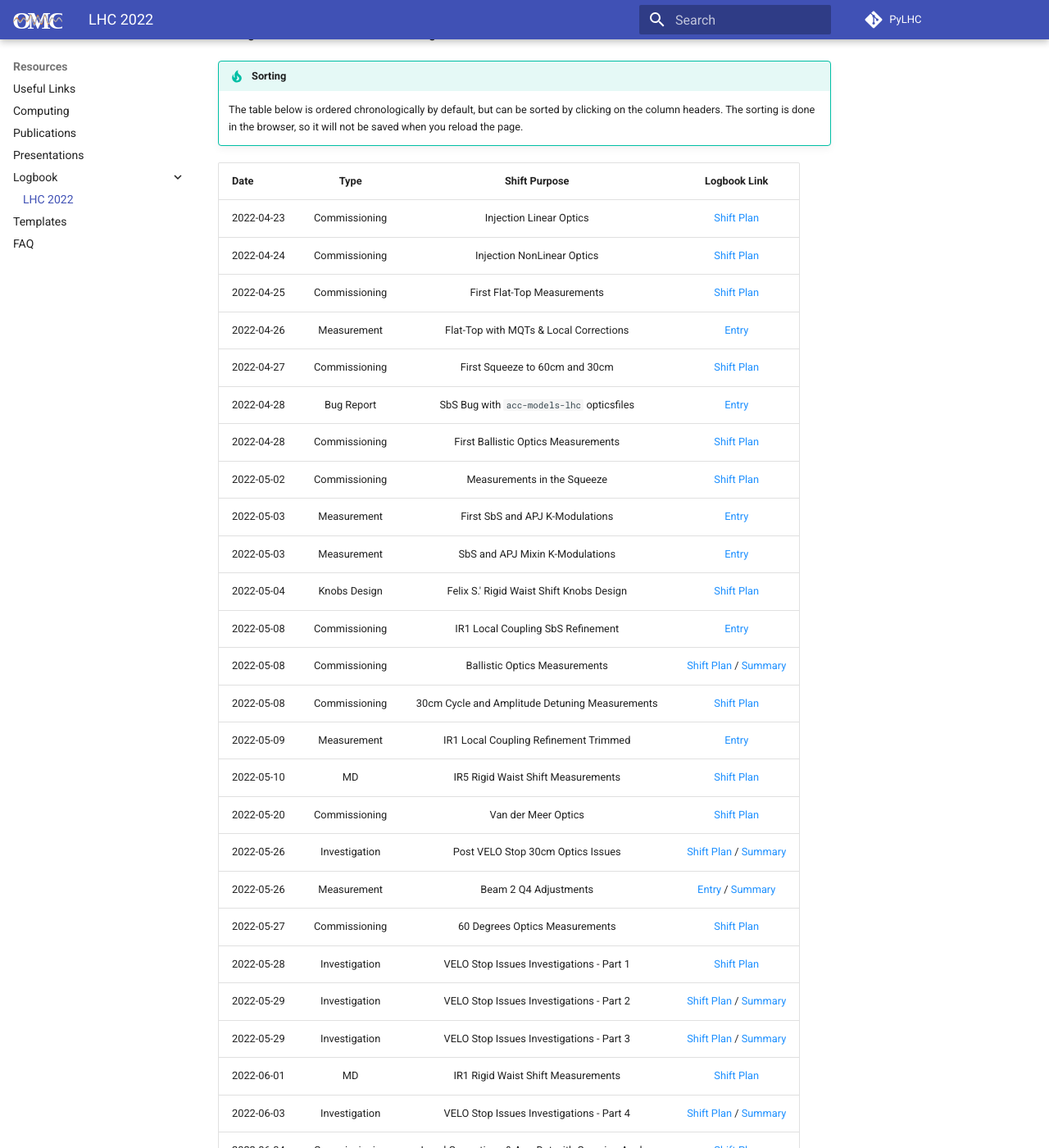
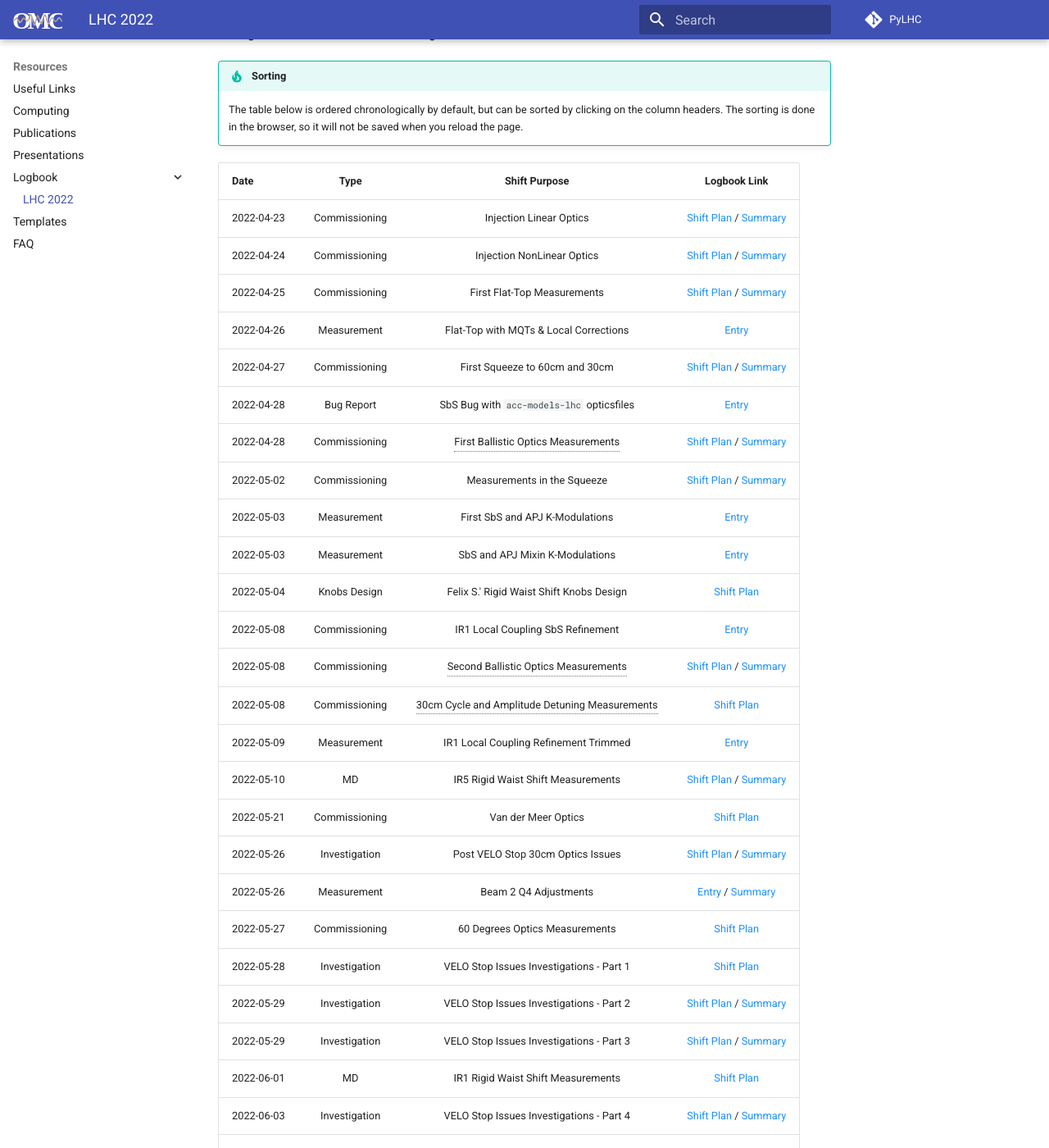
Before and after one commit to pylhc/pylhc.github.io, an MkDocs documentation site: the page built from docs/resources/logbook/2022_lhc.md, in a window 1280 px wide and 1400 px high, scrolled down 225 px. Shown: the whole window at 82% size. Built offline with MkDocs 1.6.1 and Material for MkDocs 9.7.7, drawn with Linux system fonts in a browser that asks for light colours; comment, search, counter and statistics services are not loaded; some of the changed lines change nothing that is shown.

Commit message:
nicer tooltips, more summaries

```diff
--- a/docs/javascripts/config.js
+++ b/docs/javascripts/config.js
@@ -19,3 +19,13 @@
   window.open(this.getAttribute("src"), '_blank');
 })
 };
+
+
+// var elements = document.getElementsByClassName("tooltip");
+var elements = document.getElementsByTagName("abbr");
+for (var i = 0; i < elements.length; i++) {
+    elements[i].ariaLabel = elements[i].getAttribute("title");
+    elements[i].removeAttribute("title");
+    elements[i].setAttribute("class", "hint--top hint--large");
+
+};
--- a/docs/resources/logbook/2022_lhc.md
+++ b/docs/resources/logbook/2022_lhc.md
@@ -10,23 +10,23 @@
 
 | Date       |     Type      |                   Shift Purpose                   |                                                                        Logbook Link                                                                        |
 | :--------- | :-----------: | :-----------------------------------------------: | :--------------------------------------------------------------------------------------------------------------------------------------------------------: |
-| 2022-04-23 | Commissioning |              Injection Linear Optics              |                                                [Shift Plan][inj_linear_optics]{target=\_blank .cern_login}                                                 |
-| 2022-04-24 | Commissioning |            Injection NonLinear Optics             |                                               [Shift Plan][ink_nonlinear_optics]{target=\_blank .cern_login}                                               |
-| 2022-04-25 | Commissioning |            First Flat-Top Measurements            |                                               [Shift Plan][first_ramp_flat_top]{target=\_blank .cern_login}                                                |
+| 2022-04-23 | Commissioning |              Injection Linear Optics              |                                                [Shift Plan][inj_linear_optics]{target=\_blank .cern_login} /  [Summary][inj_linear_optics_sum]{target=\_blank .cern_login}                                               |
+| 2022-04-24 | Commissioning |            Injection NonLinear Optics             |                                               [Shift Plan][ink_nonlinear_optics]{target=\_blank .cern_login} / [Summary][ink_nonlinear_optics_sum]{target=\_blank .cern_login}                                               |
+| 2022-04-25 | Commissioning |            First Flat-Top Measurements            |                                               [Shift Plan][first_ramp_flat_top]{target=\_blank .cern_login} / [Summary][first_ramp_flat_top_sum]{target=\_blank .cern_login}                                                |
 | 2022-04-26 |  Measurement  |      Flat-Top with MQTs & Local Corrections       |                                                [Entry][flattop_mqts_local_corr]{target=\_blank .cern_login}                                                |
-| 2022-04-27 | Commissioning |          First Squeeze to 60cm and 30cm           |                                              [Shift Plan][first_flattop_squeeze]{target=\_blank .cern_login}                                               |
+| 2022-04-27 | Commissioning |          First Squeeze to 60cm and 30cm           |                                              [Shift Plan][first_flattop_squeeze]{target=\_blank .cern_login} / [Summary][first_flattop_squeeze_sum]{target=\_blank .cern_login}                                               |
 | 2022-04-28 |  Bug Report   |     SbS Bug with `acc-models-lhc` opticsfiles     |                                                  [Entry][opticsfile_sbs_bug]{target=\_blank .cern_login}                                                   |
-| 2022-04-28 | Commissioning |        First Ballistic Optics Measurements        |                                              [Shift Plan][first_ballistic_optics]{target=\_blank .cern_login}                                              |
-| 2022-05-02 | Commissioning |            Measurements in the Squeeze            |                                               [Shift Plan][squeeze_measurements]{target=\_blank .cern_login}                                               |
+| 2022-04-28 | Commissioning |        First Ballistic Optics Measurements        |         [Shift Plan][first_ballistic_optics]{target=\_blank .cern_login} / [Summary][first_ballistic_optics_sum]{target=\_blank .cern_login}               |
+| 2022-05-02 | Commissioning |            Measurements in the Squeeze            |                                               [Shift Plan][squeeze_measurements]{target=\_blank .cern_login} / [Summary][squeeze_measurements_sum]{target=\_blank .cern_login}                                               |
 | 2022-05-03 |  Measurement  |          First SbS and APJ K-Modulations          |                                                  [Entry][first_sbs_apj_kmod]{target=\_blank .cern_login}                                                   |
 | 2022-05-03 |  Measurement  |          SbS and APJ Mixin K-Modulations          |                                                  [Entry][sbs_apj_mixin_kmod]{target=\_blank .cern_login}                                                   |
 | 2022-05-04 | Knobs Design  |     Felix S.' Rigid Waist Shift Knobs Design      |                                          [Shift Plan][rigid_waist_shift_knobs_design]{target=\_blank .cern_login}                                          |
 | 2022-05-08 | Commissioning |         IR1 Local Coupling SbS Refinement         |                                           [Entry][ir1_local_coupling_sbs_refinement]{target=\_blank .cern_login}                                           |
-| 2022-05-08 | Commissioning |           Ballistic Optics Measurements           |     [Shift Plan][ballistic_optics_measurements]{target=\_blank .cern_login} / [Summary][ballistic_optics_measurements_sum]{target=\_blank .cern_login}     |
+| 2022-05-08 | Commissioning |       Second Ballistic Optics Measurements        |     [Shift Plan][ballistic_optics_measurements]{target=\_blank .cern_login} / [Summary][ballistic_optics_measurements_sum]{target=\_blank .cern_login}     |
 | 2022-05-08 | Commissioning |  30cm Cycle and Amplitude Detuning Measurements   |                                         [Shift Plan][30cm_cycle_first_nonlinear_corr]{target=\_blank .cern_login}                                          |
 | 2022-05-09 |  Measurement  |       IR1 Local Coupling Refinement Trimmed       |                                          [Entry][ir1_local_coupling_refinement_trim]{target=\_blank .cern_login}                                           |
-| 2022-05-10 |      MD       |        IR5 Rigid Waist Shift Measurements         |                                        [Shift Plan][ir5_rigid_waist_shift_measurements]{target=\_blank .cern_login}                                        |
-| 2022-05-20 | Commissioning |                Van der Meer Optics                |                                         [Shift Plan][van_der_meer_optics_measurements]{target=\_blank .cern_login}                                         |
+| 2022-05-10 |      MD       |        IR5 Rigid Waist Shift Measurements         |                                        [Shift Plan][ir5_rigid_waist_shift_measurements]{target=\_blank .cern_login} / [Summary][ir5_rigid_waist_shift_measurements_sum]{target=\_blank .cern_login}                                        |
+| 2022-05-21 | Commissioning |                Van der Meer Optics                |                                         [Shift Plan][van_der_meer_optics_measurements]{target=\_blank .cern_login}                                         |
 | 2022-05-26 | Investigation |         Post VELO Stop 30cm Optics Issues         | [Shift Plan][post_velo_stop_30cm_optics_issues]{target=\_blank .cern_login} / [Summary][post_velo_stop_summary_and_new_knobs]{target=\_blank .cern_login}  |
 | 2022-05-26 |  Measurement  |               Beam 2 Q4 Adjustments               |  [Entry][beam_2_q4_adjustments_post_velo_stop]{target=\_blank .cern_login} / [Summary][post_velo_stop_summary_and_new_knobs]{target=\_blank .cern_login}   |
 | 2022-05-27 | Commissioning |          60 Degrees Optics Measurements           |                                          [Shift Plan][60_degrees_optics_measurements]{target=\_blank .cern_login}                                          |
@@ -35,7 +35,7 @@
 | 2022-05-29 | Investigation |     VELO Stop Issues Investigations - Part 3      | [Shift Plan][velo_stop_issues_investigations_3]{target=\_blank .cern_login} / [Summary][velo_stop_issues_investigations_3_sum]{target=\_blank .cern_login} |
 | 2022-06-01 |      MD       |        IR1 Rigid Waist Shift Measurements         |                                        [Shift Plan][ir1_rigid_waist_shift_measurements]{target=\_blank .cern_login}                                        |
 | 2022-06-03 | Investigation |     VELO Stop Issues Investigations - Part 4      | [Shift Plan][velo_stop_issues_investigations_4]{target=\_blank .cern_login} / [Summary][velo_stop_issues_investigations_4_sum]{target=\_blank .cern_login} |
-| 2022-06-04 | Commissioning |  Local Corrections & AmpDet with Crossing Angles  |                                        [Shift Plan][local_corr_ampdet_crossing_angles]{target=\_blank .cern_login}                                         |
+| 2022-06-04 | Commissioning |  Local Corrections & AmpDet with Crossing Angles  | [Shift Plan][local_corr_ampdet_crossing_angles]{target=\_blank .cern_login} / [Summary][local_corr_ampdet_crossing_angles_sum]{target=\_blank .cern_login} |
 | 2022-06-06 | Commissioning | Measurements and Corrections with Crossing Angles |                                        [Shift Plan][measurements_corr_crossing_angles]{target=\_blank .cern_login}                                         |
 | 2022-06-09 | Commissioning |    New Global Corrections with Crossing Angles    |                                         [Shift Plan][new_global_corr_crossing_angles]{target=\_blank .cern_login}                                          |
 | 2022-06-10 | Commissioning |   Measurements & K-Modulation at 60cm and 45cm    |                                       [Shift Plan][measurements_kmod_60cm_45cm_new_corr]{target=\_blank .cern_login}                                       |
@@ -51,13 +51,19 @@
 
 <!-- All the links below -->
 [inj_linear_optics]:                        https://be-op-logbook.web.cern.ch/elogbook-server/#/logbook?logbookId=1081&dateFrom=2022-04-23T00%3A00%3A00&dateTo=2022-04-23T23%3A59%3A59&eventToHighlight=3540426
+[inj_linear_optics_sum]:                    https://be-op-logbook.web.cern.ch/elogbook-server/#/logbook?logbookId=1081&dateFrom=2022-04-23T00%3A00%3A00&dateTo=2022-04-23T23%3A59%3A59&eventToHighlight=3540526
 [ink_nonlinear_optics]:                     https://be-op-logbook.web.cern.ch/elogbook-server/#/logbook?logbookId=1081&dateFrom=2022-04-24T00%3A00%3A00&dateTo=2022-04-24T23%3A59%3A59&eventToHighlight=3540908
+[ink_nonlinear_optics_sum]:                 https://be-op-logbook.web.cern.ch/elogbook-server/#/logbook?logbookId=1081&dateFrom=2022-04-24T00%3A00%3A00&dateTo=2022-04-24T23%3A59%3A59&eventToHighlight=3541014
 [first_ramp_flat_top]:                      https://be-op-logbook.web.cern.ch/elogbook-server/#/logbook?logbookId=1081&dateFrom=2022-04-25T00%3A00%3A00&dateTo=2022-04-25T23%3A59%3A59&eventToHighlight=3541353
+[first_ramp_flat_top_sum]:                  https://be-op-logbook.web.cern.ch/elogbook-server/#/logbook?logbookId=1081&dateFrom=2022-04-25T00%3A00%3A00&dateTo=2022-04-25T23%3A59%3A59&eventToHighlight=3541731
 [flattop_mqts_local_corr]:                  https://be-op-logbook.web.cern.ch/elogbook-server/#/logbook?logbookId=1081&dateFrom=2022-04-26T00%3A00%3A00&dateTo=2022-04-26T23%3A59%3A59&eventToHighlight=3542145
 [first_flattop_squeeze]:                    https://be-op-logbook.web.cern.ch/elogbook-server/#/logbook?logbookId=1081&dateFrom=2022-04-27T00%3A00%3A00&dateTo=2022-04-27T23%3A59%3A59&eventToHighlight=3543086
+[first_flattop_squeeze_sum]:                https://be-op-logbook.web.cern.ch/elogbook-server/#/logbook?logbookId=1081&dateFrom=2022-04-28T00%3A00%3A00&dateTo=2022-04-28T23%3A59%3A59&eventToHighlight=3543219
 [opticsfile_sbs_bug]:                       https://be-op-logbook.web.cern.ch/elogbook-server/#/logbook?logbookId=1081&dateFrom=2022-04-28T00%3A00%3A00&dateTo=2022-04-28T23%3A59%3A59&eventToHighlight=3543196
 [first_ballistic_optics]:                   https://be-op-logbook.web.cern.ch/elogbook-server/#/logbook?logbookId=1081&dateFrom=2022-04-28T00%3A00%3A00&dateTo=2022-04-28T23%3A59%3A59&eventToHighlight=3543823
+[first_ballistic_optics_sum]:               https://be-op-logbook.web.cern.ch/elogbook-server/#/logbook?logbookId=1081&dateFrom=2022-04-28T00%3A00%3A00&dateTo=2022-04-28T23%3A59%3A59&eventToHighlight=3543708
 [squeeze_measurements]:                     https://be-op-logbook.web.cern.ch/elogbook-server/#/logbook?logbookId=1081&dateFrom=2022-05-02T00%3A00%3A00&dateTo=2022-05-02T23%3A59%3A59&eventToHighlight=3544650
+[squeeze_measurements_sum]:                 https://be-op-logbook.web.cern.ch/elogbook-server/#/logbook?logbookId=1081&dateFrom=2022-05-03T00%3A00%3A00&dateTo=2022-05-03T23%3A59%3A59&eventToHighlight=3545202
 [first_sbs_apj_kmod]:                       https://be-op-logbook.web.cern.ch/elogbook-server/#/logbook?logbookId=1081&dateFrom=2022-05-03T00%3A00%3A00&dateTo=2022-05-03T23%3A59%3A59&eventToHighlight=3544761
 [sbs_apj_mixin_kmod]:                       https://be-op-logbook.web.cern.ch/elogbook-server/#/logbook?logbookId=1081&dateFrom=2022-05-03T00%3A00%3A00&dateTo=2022-05-03T23%3A59%3A59&eventToHighlight=3544774
 [rigid_waist_shift_knobs_design]:           https://be-op-logbook.web.cern.ch/elogbook-server/#/logbook?logbookId=1081&dateFrom=2022-05-04T00%3A00%3A00&dateTo=2022-05-04T23%3A59%3A59&eventToHighlight=3545713
@@ -67,7 +73,8 @@
 [ballistic_optics_measurements_sum]:        https://be-op-logbook.web.cern.ch/elogbook-server/#/logbook?logbookId=1081&dateFrom=2022-05-09T00%3A00%3A00&dateTo=2022-05-09T23%3A59%3A59&eventToHighlight=3547543
 [ir1_local_coupling_refinement_trim]:       https://be-op-logbook.web.cern.ch/elogbook-server/#/logbook?logbookId=1081&dateFrom=2022-05-09T00%3A00%3A00&dateTo=2022-05-09T23%3A59%3A59&eventToHighlight=3548033
 [ir5_rigid_waist_shift_measurements]:       https://be-op-logbook.web.cern.ch/elogbook-server/#/logbook?logbookId=1081&dateFrom=2022-05-10T00%3A00%3A00&dateTo=2022-05-10T23%3A59%3A59&eventToHighlight=3548607
-[van_der_meer_optics_measurements]:         https://be-op-logbook.web.cern.ch/elogbook-server/#/logbook?logbookId=1081&dateFrom=2022-05-20T00%3A00%3A00&dateTo=2022-05-20T23%3A59%3A59&eventToHighlight=3553361
+[ir5_rigid_waist_shift_measurements_sum]:   https://be-op-logbook.web.cern.ch/elogbook-server/#/logbook?logbookId=1081&dateFrom=2022-05-10T00%3A00%3A00&dateTo=2022-05-10T23%3A59%3A59&eventToHighlight=3548703
+[van_der_meer_optics_measurements]:         https://be-op-logbook.web.cern.ch/elogbook-server/#/logbook?logbookId=1081&dateFrom=2022-05-21T00%3A00%3A00&dateTo=2022-05-21T23%3A59%3A59&eventToHighlight=3553361
 [post_velo_stop_30cm_optics_issues]:        https://be-op-logbook.web.cern.ch/elogbook-server/#/logbook?logbookId=1081&dateFrom=2022-05-26T00%3A00%3A00&dateTo=2022-05-26T23%3A59%3A59&eventToHighlight=3557061
 [beam_2_q4_adjustments_post_velo_stop]:     https://be-op-logbook.web.cern.ch/elogbook-server/#/logbook?logbookId=1081&dateFrom=2022-05-26T00%3A00%3A00&dateTo=2022-05-26T23%3A59%3A59&eventToHighlight=3557166
 [post_velo_stop_summary_and_new_knobs]:     https://be-op-logbook.web.cern.ch/elogbook-server/#/logbook?logbookId=322&dateFrom=2022-05-26T00%3A00%3A00&dateTo=2022-05-26T23%3A59%3A59&eventToHighlight=3557222
@@ -81,6 +88,7 @@
 [velo_stop_issues_investigations_4]:        https://be-op-logbook.web.cern.ch/elogbook-server/#/logbook?logbookId=1081&dateFrom=2022-06-03T00%3A00%3A00&dateTo=2022-06-03T23%3A59%3A59&eventToHighlight=3561304
 [velo_stop_issues_investigations_4_sum]:    https://be-op-logbook.web.cern.ch/elogbook-server/#/logbook?logbookId=1081&dateFrom=2022-06-04T00%3A00%3A00&dateTo=2022-06-04T23%3A59%3A59&eventToHighlight=3561373
 [local_corr_ampdet_crossing_angles]:        https://be-op-logbook.web.cern.ch/elogbook-server/#/logbook?logbookId=1081&dateFrom=2022-06-04T00%3A00%3A00&dateTo=2022-06-04T23%3A59%3A59&eventToHighlight=3561709
+[local_corr_ampdet_crossing_angles_sum]:    https://be-op-logbook.web.cern.ch/elogbook-server/#/logbook?logbookId=1081&dateFrom=2022-06-05T00%3A00%3A00&dateTo=2022-06-05T23%3A59%3A59&eventToHighlight=3561870
 [measurements_corr_crossing_angles]:        https://be-op-logbook.web.cern.ch/elogbook-server/#/logbook?logbookId=1081&dateFrom=2022-06-06T00%3A00%3A00&dateTo=2022-06-06T23%3A59%3A59&eventToHighlight=3562342
 [new_global_corr_crossing_angles]:          https://be-op-logbook.web.cern.ch/elogbook-server/#/logbook?logbookId=1081&dateFrom=2022-06-09T00%3A00%3A00&dateTo=2022-06-09T23%3A59%3A59&eventToHighlight=3563375
 [measurements_kmod_60cm_45cm_new_corr]:     https://be-op-logbook.web.cern.ch/elogbook-server/#/logbook?logbookId=1081&dateFrom=2022-06-10T00%3A00%3A00&dateTo=2022-06-10T23%3A59%3A59&eventToHighlight=3564548
@@ -94,3 +102,8 @@
 [long_range_beam_beam_wire_comp]:           https://be-op-logbook.web.cern.ch/elogbook-server/#/logbook?logbookId=1081&dateFrom=2022-07-13T00%3A00%3A00&dateTo=2022-07-13T23%3A59%3A59&eventToHighlight=3589510
 [phase_shift_knob_injection]:               https://be-op-logbook.web.cern.ch/elogbook-server/#/logbook?logbookId=1081&dateFrom=2022-07-19T00%3A00%3A00&dateTo=2022-07-19T23%3A59%3A59&eventToHighlight=3592734
 [measurements_ramp]:                        https://be-op-logbook.web.cern.ch/elogbook-server/#/logbook?logbookId=1081&dateFrom=2022-08-04T00%3A00%3A00&dateTo=2022-08-04T23%3A59%3A59&eventToHighlight=3601975
+
+<!-- Tooltips -->
+*[First Ballistic Optics Measurements]: Linear Optics measurements, strong coupling seen
+*[Second Ballistic Optics Measurements]: Dispersion, Amplitude Detuning, calculated calibration factors, brownies
+*[30cm Cycle and Amplitude Detuning Measurements]: Measurements in the squeeze (133cm, 60cm, 30cm). At 30cm: Dispersion/On-Off-Mom Measurements, IP1 Local Coupling Corrections, Amplitude Detuning Measurements at flat-orbit and with crossing angles (IP1 and IP5 only). Rogelio dumps with 642% BLM losses.
--- a/mkdocs.yml
+++ b/mkdocs.yml
@@ -95,6 +95,7 @@
 # Extras to load
 extra_css:
   - css/extra.css
+  - css/hint.min.css
 
 extra_javascript:
   - javascripts/config.js
```
Also changed, not shown: docs/css/hint.min.css (added).
